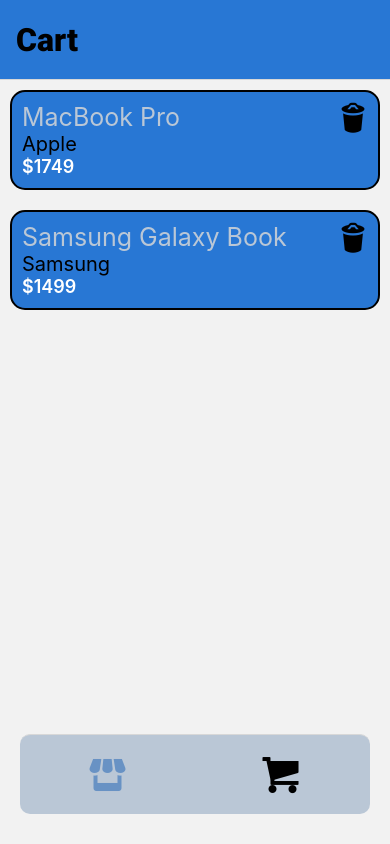
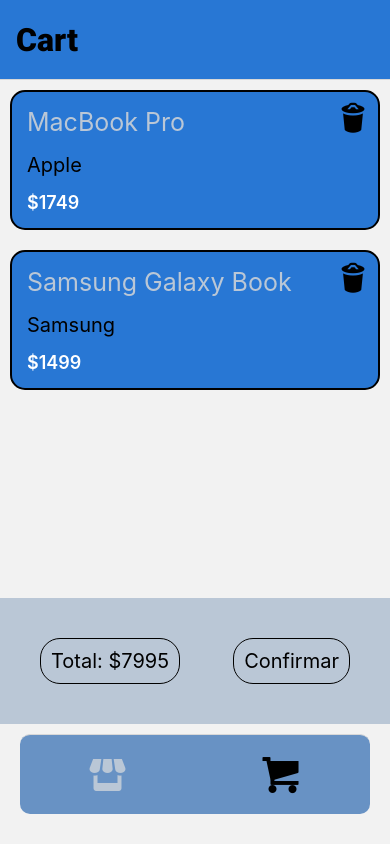
Before and after one commit to Federico1988/cipoApp, a React Native app: screen /CartStack in a window 390 px wide. Built offline with nearby package versions, Linux system fonts and the light colour scheme.

Commit message:
Agrego Totalizador de carrito

```diff
--- a/Components/CartItem.js
+++ b/Components/CartItem.js
@@ -23,7 +23,7 @@
         backgroundColor: colors.mainColor1,
         margin: 10,
         padding: 10,
-        height: 100,
+        height: 140,
         flexDirection: 'row',
         borderWidth: 2,
         borderRadius: 15,
@@ -31,7 +31,8 @@
         alignContent: 'center'
     },
     textContainer: {
-
+        justifyContent: 'space-between',
+        padding:5,
     },
     title: {
 
--- a/Navigation/Navigator.js
+++ b/Navigation/Navigator.js
@@ -33,7 +33,7 @@
                                     color={
                                         focused ?
                                             'black' :
-                                            colors.mainColor2} />
+                                            colors.secondaryColor1} />
                             )
                         }
                     }}
@@ -50,7 +50,7 @@
                                     color={
                                         focused ?
                                             'black' :
-                                            colors.mainColor2} />
+                                            colors.secondaryColor1} />
                             )
                         }
                     }}
@@ -65,7 +65,7 @@
 
 const styles = StyleSheet.create({
     tabBar: {
-        backgroundColor: colors.secondaryColor1,
+        backgroundColor: colors.mainColor2,
         shadowColor: 'black',
         elevation: 4,
         position: 'absolute',
--- a/Screens/Cart.js
+++ b/Screens/Cart.js
@@ -1,25 +1,58 @@
-import { StyleSheet, FlatList } from 'react-native'
+import { StyleSheet, FlatList, Pressable, View, Text } from 'react-native'
 import allCart from "../Data/cart.json"
 import { useEffect, useState } from 'react'
 import CartItem from '../Components/CartItem'
+import { colors } from '../Global/colors'
 
 const Cart = () => {
-    const [cart, setCart] = useState();
+    const [cart, setCart] = useState([]);
+    const [totalPrice, setTotalPrice] = useState(0)
 
     useEffect(() => {
         //Aca va la com con al db
-        setCart(allCart)
-    }, []);
+        setCart(allCart);
+        if (cart.length != 0)
+            setTotalPrice(cart.reduce((acc, product) => acc + (product.price * product.quantity), 0));
+
+    }, [cart]);
     return (
+        <View style={styles.container}>
             <FlatList
                 data={cart}
                 keyExtractor={(item => item.id)}
                 renderItem={({ item }) => <CartItem item={item} />}
             />
+            <View style={styles.totalContainer}>
+                <Text style={styles.text}>Total: ${totalPrice}</Text>
+                <Pressable>
+                    <Text style={styles.text}>Confirmar</Text>
+                </Pressable>
+            </View>
+        </View>
 
     )
 }
 
 export default Cart
 
-const styles = StyleSheet.create({})
+const styles = StyleSheet.create({
+    container: {
+        flex: 1,
+        marginBottom: 120,
+    },
+    totalContainer: {
+        backgroundColor: colors.secondaryColor1,
+        flexDirection: 'row',
+        justifyContent: 'space-between',
+        padding: 40
+
+
+    },
+    text: {
+        fontSize: 20,
+        borderWidth: 1,
+        borderRadius: 20,
+        padding: 10,
+
+    }
+})
```
